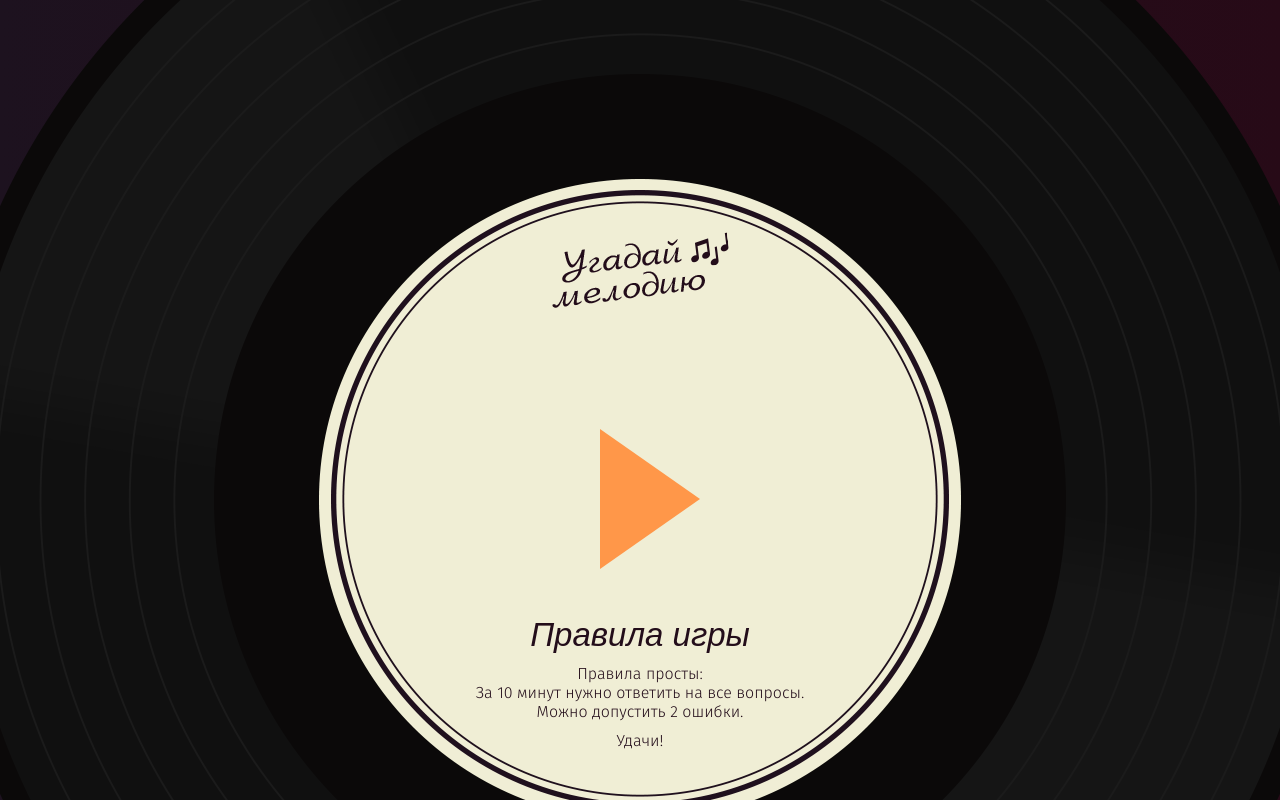
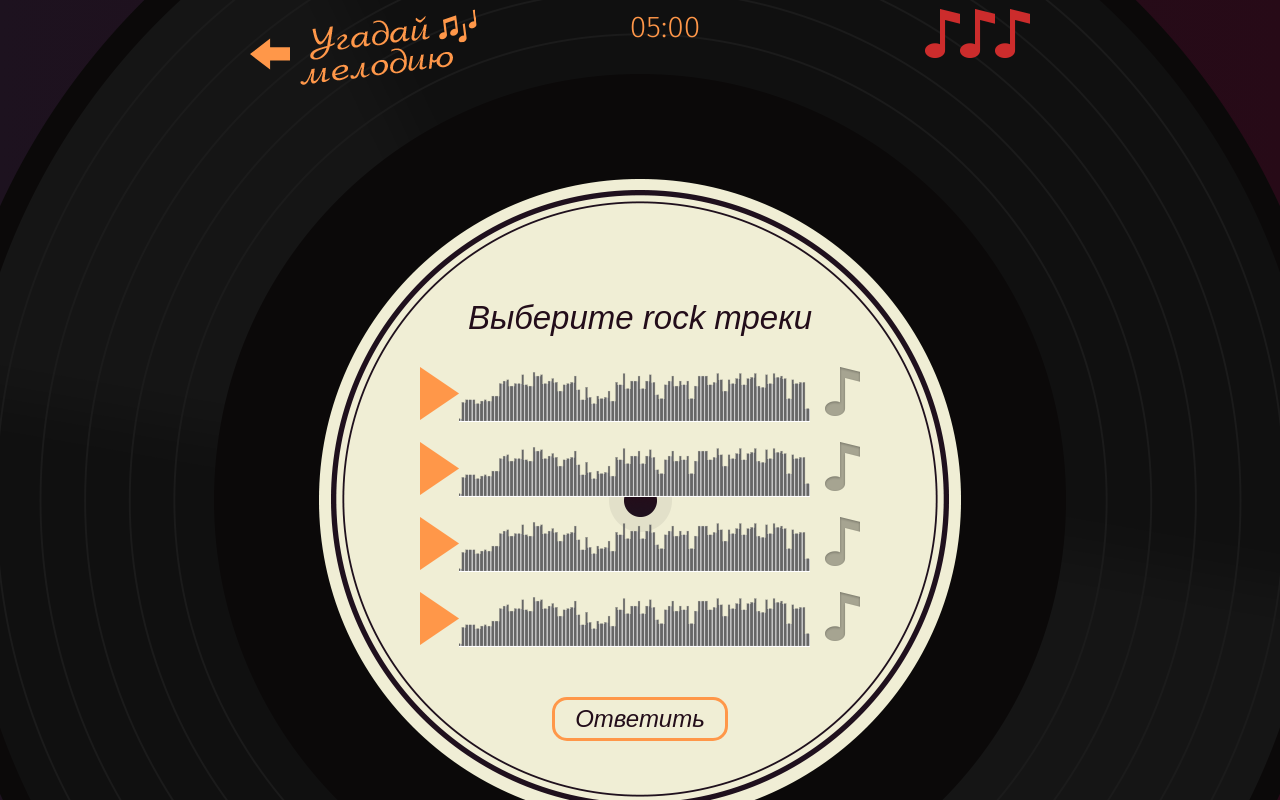
Before and after one commit to yozhikOm/1207527-guess-melody-2, a React app: page / in a window 1280 px wide. Both pictures are taken after a click on the button "Начать игру". Shown: the top 800 px of the page. Built offline with nearby package versions, Linux system fonts and the light colour scheme.

Commit message:
Добавлено 2 новых компонента игры

```diff
--- a/src/components/app/app.jsx
+++ b/src/components/app/app.jsx
@@ -1,9 +1,43 @@
+import * as React from 'react';
+import PropTypes from "prop-types";
 import {PureComponent} from 'react';
-import * as React from 'react';
 import {WelcomeScreen} from '../welcome-screen/welcome-screen.jsx';
-import PropTypes from "prop-types";
+import {GenreQuestionScreen} from '../genre-question-screen/genre-question-screen.jsx';
+import { ArtistQuestionScreen } from '../artist-question-screen/artist-question-screen.jsx';
 
 class App extends PureComponent {
+  static getScreen(question, props, onUserAnswer) {
+    if (question === -1) {
+      const {
+        gameTime,
+        errorCount,
+      } = props;
+
+      return <WelcomeScreen
+        gameTime={gameTime}
+        errorCount={errorCount}
+        onStartButtonClick={onUserAnswer}
+      />;
+    }
+
+    const {questions} = props;
+    const currQuestion = questions[question];
+
+    switch(currQuestion.type){
+      case `genre`: return <GenreQuestionScreen
+        question={currQuestion}
+        onAnswer={onUserAnswer}
+      />;
+
+      case `artist`: return <ArtistQuestionScreen
+        question={currQuestion}
+        onAnswer={onUserAnswer}
+      />;
+    }
+
+    return null;
+  }
+
   constructor(props) {
     super(props);
 
@@ -21,33 +55,19 @@
 
     const {question} = this.state;
 
-    return this._getScreen(question, () => {
-      this.setState((prevState) => ({
-        prevState,
-        questions: prevState.question + 1,
-      }));
+    return App.getScreen(question, this.props, () => {
+      this.setState((prevState) => {
+        const nextIndex = prevState.question + 1;
+        const isEnd = nextIndex >= questions.length;
+
+        return {
+          question: !isEnd ? nextIndex : -1,
+        };
+      });
     });
   }
 
-  _getScreen(question, onUserAnswer) {
-    if (question === -1) {
-      const {
-        gameTime,
-        errorCount,
-      } = this.props;
 
-      return <WelcomeScreen
-        gameTime={gameTime}
-        errorCount={errorCount}
-        onStartButtonClick={onUserAnswer}
-      />;
-    }
-
-    const {questions} = this.props;
-    return <div>
-        Игра на вопрос типа {questions[question].type}
-    </div>;
-  }
 }
 
 App.propTypes = {
@@ -57,11 +77,11 @@
   questions: PropTypes.arrayOf(
       PropTypes.shape({
         type: PropTypes.string.isRequired,
-        genre: PropTypes.string.isRequired,
+        genre: PropTypes.string,
         answers: PropTypes.arrayOf(
             PropTypes.shape({
-              src: PropTypes.string.isRequired,
-              genre: PropTypes.string.isRequired,
+              src: PropTypes.string,
+              genre: PropTypes.string,
             }).isRequired
         ).isRequired,
       }).isRequired
--- /dev/null
+++ b/src/components/artist-question-screen/artist-question-screen.jsx
@@ -0,0 +1,59 @@
+import * as React from 'react';
+import PropTypes from "prop-types";
+
+const ArtistQuestionScreen = ({question, onAnswer}) => {
+  const {
+    answers,
+  } = question;
+
+  return (
+    <section className="game game--artist">
+      <header className="game__header">
+        <a className="game__back">
+          <span className="visually-hidden">Сыграть ещё раз</span>
+          <img className="game__logo" src="img/melody-logo-ginger.png" alt="Угадай мелодию" />
+        </a>
+
+        <div className="timer__value">
+          <span className="timer__mins">05</span>
+          <span className="timer__dots">:</span>
+          <span className="timer__secs">00</span>
+        </div>
+
+        <div className="game__mistakes">
+          <div className="wrong"></div>
+          <div className="wrong"></div>
+          <div className="wrong"></div>
+        </div>
+      </header>
+
+      <section className="game__screen">
+        <h2 className="game__title">Кто исполняет эту песню?</h2>
+        <div className="game__track">
+          <div className="track">
+            <button className="track__button track__button--play" type="button" />
+            <div className="track__status">
+              <audio />
+            </div>
+          </div>
+        </div>
+
+        <form className="game__artist" onChange={onAnswer}>
+          {answers.map((it, i) => {
+            return (
+              <div key={`answer-${i}`} className="artist">
+                <input className="artist__input visually-hidden" type="radio" name="answer" value={`answer-${i}`} id={`answer-${i}`} />
+                <label className="artist__name" htmlFor={`answer-${i}`}>
+                  <img className="artist__picture" src={it.picture} alt={it.artist} />
+                  {it.artist}
+                </label>
+              </div>
+            );
+          })}
+        </form>
+      </section>
+    </section>
+  );
+};
+
+export {ArtistQuestionScreen};
--- /dev/null
+++ b/src/components/genre-question-screen/genre-question-screen.jsx
@@ -0,0 +1,58 @@
+import * as React from 'react';
+import PropTypes from "prop-types";
+
+const GenreQuestionScreen = ({question, onAnswer}) => {
+  const {
+    answers,
+    genre,
+  } = question;
+
+  return (
+    <section className="game game--genre">
+      <header className="game__header">
+        <a className="game__back">
+          <span className="visually-hidden">Сыграть ещё раз</span>
+          <img className="game__logo" src="img/melody-logo-ginger.png" alt="Угадай мелодию" />
+        </a>
+
+        <div className="timer__value">
+          <span className="timer__mins">05</span>
+          <span className="timer__dots">:</span>
+          <span className="timer__secs">00</span>
+        </div>
+
+        <div className="game__mistakes">
+          <div className="wrong"></div>
+          <div className="wrong"></div>
+          <div className="wrong"></div>
+        </div>
+      </header>
+
+      <section className="game__screen">
+        <h2 className="game__title">Выберите {genre} треки</h2>
+        <form className="game__tracks" onSubmit={(evt) => {
+          evt.preventDefault();
+          onAnswer();
+        }}>
+          {answers.map((it, i) => {
+            return (
+              <div key={`answer-${i}`} className="track">
+                <button className="track__button track__button--play" type="button" />
+                <div className="track__status">
+                  <audio />
+                </div>
+                <div className="game__answer">
+                  <input className="game__input visually-hidden" type="checkbox" name="answer" value={`answer-${i}`} id={`answer-${i}`} />
+                  <label className="game__check" htmlFor={`answer-${i}`}>Отметить</label>
+                </div>
+              </div>
+            );
+          })}
+          <button className="game__submit button" type="submit">Ответить</button>
+        </form>
+      </section>
+    </section>
+  );
+};
+
+export {GenreQuestionScreen};
--- a/src/mocks/questions.js
+++ b/src/mocks/questions.js
@@ -1,4 +1,4 @@
-const questions = [
+export const questions = [
   {
     type: `genre`,
     genre: `rock`,
@@ -21,6 +21,47 @@
       },
     ],
   },
+  {
+    type: `genre`,
+    genre: `folk`,
+    answers: [
+      {
+        src: `https://upload.wikimedia.org/wikipedia/commons/1/1f/Uganda_flag_and_national_anthem_-_Oh_Uganda_Land_o.ogg`,
+        genre: `rock`,
+      },
+      {
+        src: `https://upload.wikimedia.org/wikipedia/commons/1/1f/Uganda_flag_and_national_anthem_-_Oh_Uganda_Land_o.ogg`,
+        genre: `pop`,
+      },
+      {
+        src: `https://upload.wikimedia.org/wikipedia/commons/1/1f/Uganda_flag_and_national_anthem_-_Oh_Uganda_Land_o.ogg`,
+        genre: `jazz`,
+      },
+      {
+        src: `https://upload.wikimedia.org/wikipedia/commons/1/1f/Uganda_flag_and_national_anthem_-_Oh_Uganda_Land_o.ogg`,
+        genre: `rock`,
+      },
+    ],
+  },
+  {
+    type: `artist`,
+    song: {
+      artist: `Jim Beam`,
+      src: `https://upload.wikimedia.org/wikipedia/commons/1/1f/Uganda_flag_and_national_anthem_-_Oh_Uganda_Land_o.ogg`,
+    },
+    answers: [
+      {
+        picture: `http://placehold.it/134x134`,
+        artist: `John Snow`,
+      },
+      {
+        picture: `http://placehold.it/134x134`,
+        artist: `Jack Daniels`,
+      },
+      {
+        picture: `http://placehold.it/134x134`,
+        artist: `Jim Beam`,
+      },
+    ],
+  },
 ];
-
-export {questions};
```
